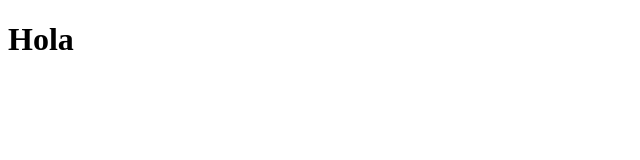
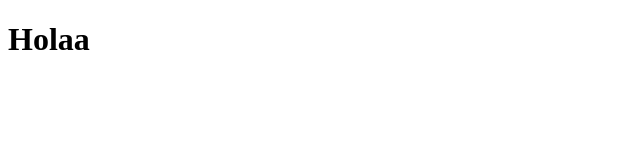
Before and after one commit to Neobite/bootstrap-template, a plain HTML site: page index.html in a window 1280 px wide. Shown: the full height of the page, 0-640 px from the left. Drawn offline with Linux system fonts and the light colour scheme.

Commit message:
Subiendo archivos para template

```diff
--- a/index.html
+++ b/index.html
@@ -10,7 +10,7 @@
 <body>
 
     <!-- Aqui vamos a trabajar -->
-    <h1>Hola</h1>
+    <h1>Holaa</h1>
 
 <!-- Archivos JavaScript -->
 
```
